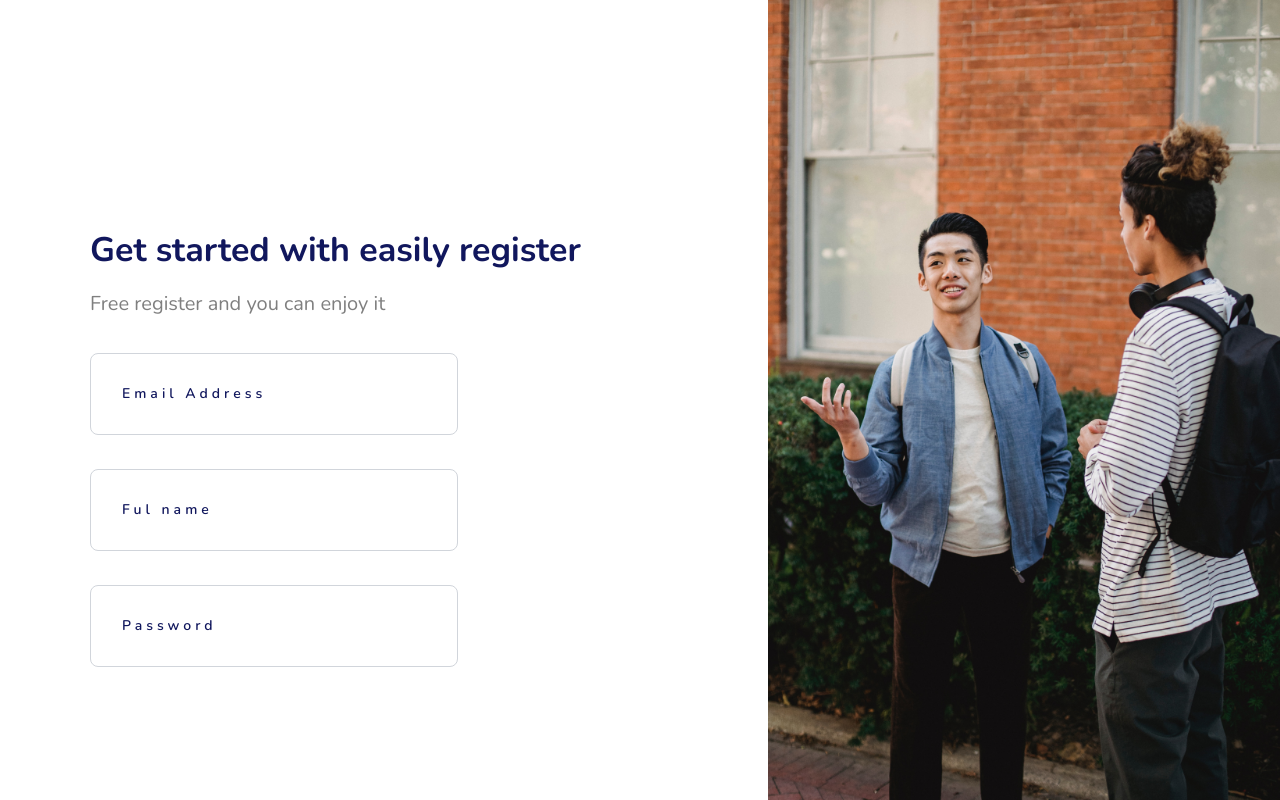
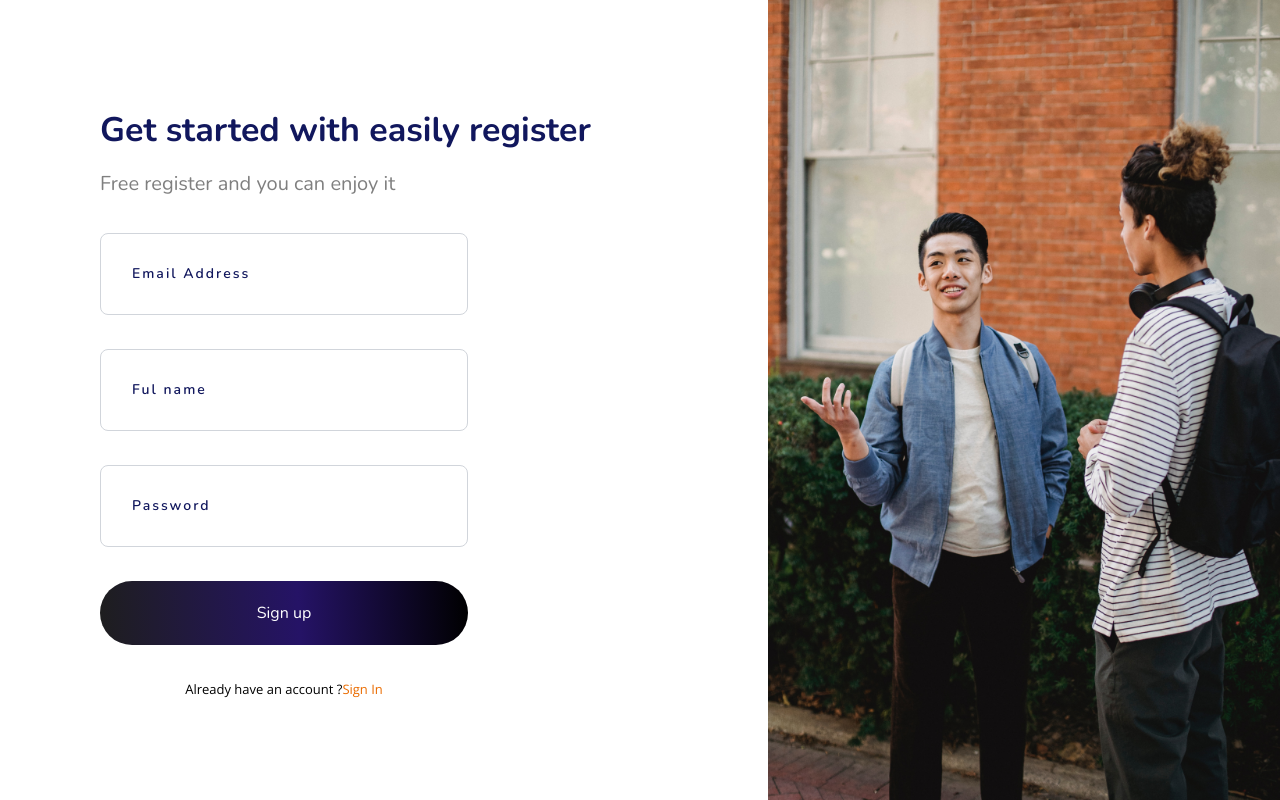
Before and after one commit to SourovKarmokar/One_Piece-_chatting_apps, a React (Vite) app: page / in a window 1280 px wide. Built offline with nearby package versions, Linux system fonts and the light colour scheme.

Commit message:
register

```diff
--- a/src/App.jsx
+++ b/src/App.jsx
@@ -3,7 +3,7 @@ import registration from "./assets/registration.png"
 function App() {
   return (
     <div className="flex">
-      <div className="w-[60%] pt-[225px] pl-[90px]">
+      <div className="w-[60%] pt-[105px] pl-[100px]">
         <h2 className="font-secondary font-bold text-secondary text-[34px]">Get started with easily register</h2>
         <p className="font-secondary text-[20px] text-black/50 mt-[13px]">Free register and you can enjoy it</p>
 
@@ -14,7 +14,7 @@ function App() {
 
             <label for="floating_outlined2" className="absolute text-sm  duration-300 transform  -translate-y-4 top-2 z-10 origin-[0] bg-white  px-4 peer-focus:px-4
             font-secondary font-semibold
-            tracking-[4px] text-secondary
+            tracking-[2px] text-secondary
             peer-focus:text-secondary/70  peer-placeholder-shown:scale-100 peer-placeholder-shown:-translate-y-1/2 peer-placeholder-shown:top-1/2 peer-focus:top-2  peer-focus:-translate-y-4 rtl:peer-focus:translate-x-2/5 rtl:peer-focus:left-auto start-4">Email Address</label>
           </div>
 
@@ -24,7 +24,7 @@ function App() {
 
             <label for="floating_outlined2" className="absolute text-sm  duration-300 transform  -translate-y-4 top-2 z-10 origin-[0] bg-white  px-4 peer-focus:px-4
             font-secondary font-semibold
-            tracking-[4px] text-secondary
+            tracking-[2px] text-secondary
             peer-focus:text-secondary/70  peer-placeholder-shown:scale-100 peer-placeholder-shown:-translate-y-1/2 peer-placeholder-shown:top-1/2 peer-focus:top-2  peer-focus:-translate-y-4 rtl:peer-focus:translate-x-2/5 rtl:peer-focus:left-auto start-4">Ful name</label>
           </div>
 
@@ -34,8 +34,21 @@ function App() {
 
             <label for="floating_outlined2" className="absolute text-sm  duration-300 transform  -translate-y-4 top-2 z-10 origin-[0] bg-white  px-4 peer-focus:px-4
             font-secondary font-semibold
-            tracking-[4px] text-secondary
+            tracking-[2px] text-secondary
             peer-focus:text-secondary/70  peer-placeholder-shown:scale-100 peer-placeholder-shown:-translate-y-1/2 peer-placeholder-shown:top-1/2 peer-focus:top-2  peer-focus:-translate-y-4 rtl:peer-focus:translate-x-2/5 rtl:peer-focus:left-auto start-4">Password</label>
+          </div>
+
+          <div className="w-[368px]">
+            <button
+              style={{
+                 background: "linear-gradient(87deg, rgba(30,30,30,1) 0%, rgba(37,19,102,1) 54%, rgba(0,0,0,1) 100%)",
+              }}
+              className="w-full font-secondary text-white py-[20px] bg-demo rounded-[86px]"
+            >Sign up</button>
+            <p className="text-center text-[#03014C]font-sans text-[13px] mt-[35px]">Already  have an account ?
+              <span className=" text-[#EA6C00] font-sans text-[13px] mt-[35px]">
+    Sign In
+  </span></p>
           </div>
         </div>
 
```
